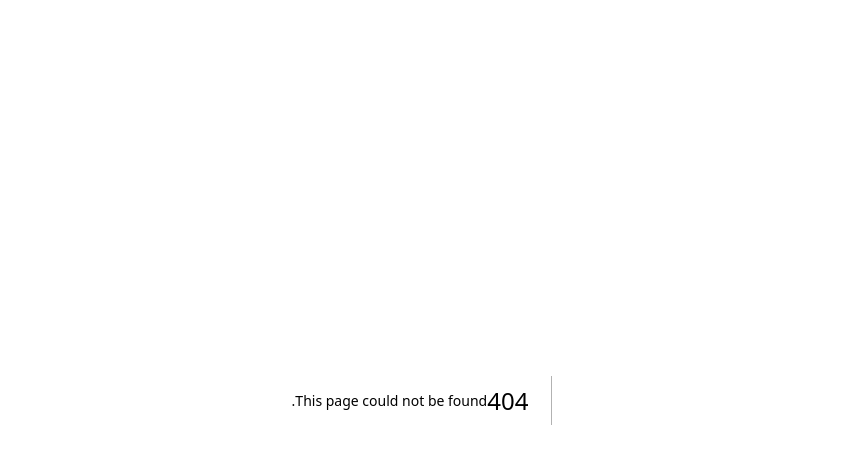
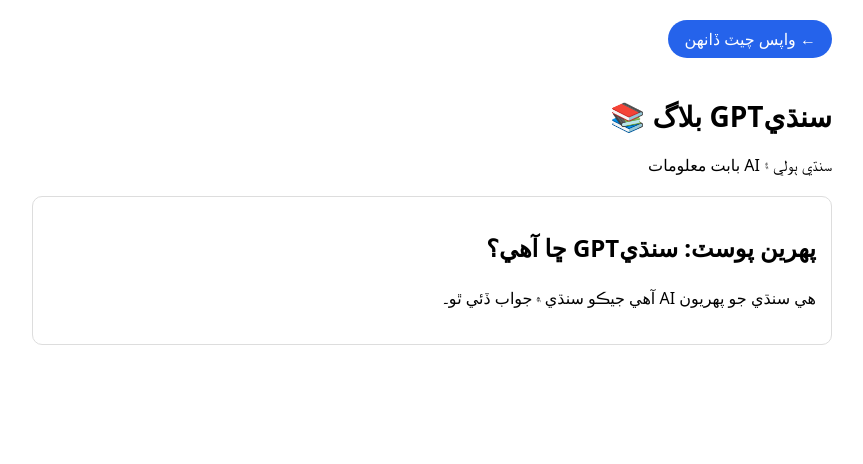
Before and after one commit to islamsolangi/sindhigpt, a Next.js app: page /blog in a window 1280 px wide. Before the commit this address had no page. Shown: the top 464 px of the page, without its empty margins (208-1071 px from the left). Built offline with nearby package versions, Linux system fonts and the light colour scheme.

Commit message:
Create page.tsx

```diff
--- /dev/null
+++ b/app/blog/page.tsx
@@ -0,0 +1,13 @@
+export default function BlogPage() {
+  return (
+    <div style={{ padding: '20px', maxWidth: '800px', margin: '0 auto', direction: 'rtl', background: 'white', minHeight: '100vh' }}>
+      <a href="/" style={{ background: '#2563eb', color: 'white', padding: '8px 16px', borderRadius: '20px', textDecoration: 'none', display: 'inline-block', marginBottom: '20px' }}>← واپس چيٽ ڏانهن</a>
+      <h1 style={{ fontSize: '28px', fontWeight: 'bold' }}>سنڌيGPT بلاگ 📚</h1>
+      <p>سنڌي ٻولي ۽ AI بابت معلومات</p>
+      <div style={{ marginTop: '20px', border: '1px solid #ddd', padding: '15px', borderRadius: '10px' }}>
+        <h2>پهرين پوسٽ: سنڌيGPT ڇا آهي؟</h2>
+        <p style={{ lineHeight: '1.8' }}>هي سنڌي جو پهريون AI آهي جيڪو سنڌي ۾ جواب ڏئي ٿو۔</p>
+      </div>
+    </div>
+  )
+}
```
